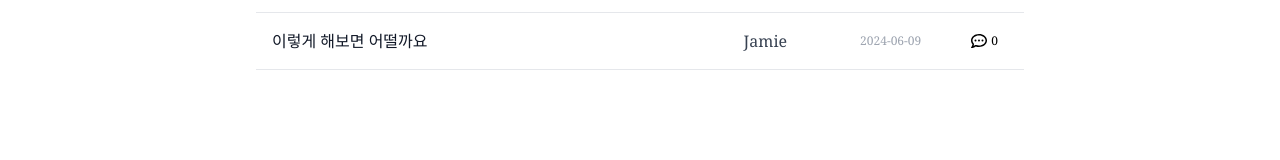
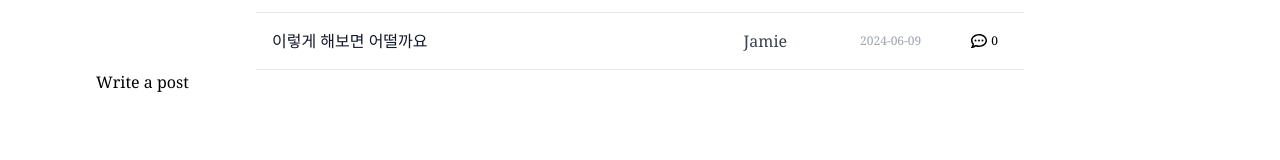
Before and after one commit to ChanYeob1202/Unroasted, a React (Create React App) app: page /community in a window 1280 px wide. Shown: the part 301-461 px from the top of the page. Built offline with nearby package versions, Linux system fonts and the light colour scheme; no server answers.

Commit message:
community name changed

```diff
--- a/src/App.js
+++ b/src/App.js
@@ -4,7 +4,7 @@ import RoutLayout from "./components/layouts/RouteLayout";
 import ProtectedRoutes from "./components/routes/ProtectedRoutes";
 import AdminRoute from './components/routes/AdminRoute'
 import PublicRoutes from "./components/routes/PublicRoutes";
-import BulletinBoard from "./pages/BulletinBoard";
+import BulletinBoard from "./pages/community/BulletinBoard";
 // Page Imports
 import Home from "./pages/Home";
 import Blog from "./pages/Blog";
@@ -14,7 +14,8 @@ import BlogRoutes from "./components/routes/BlogRoutes";
 // Auth Pages
 import SignInPage from './pages/Auth/SignInPage';
 import SignUpPage from './pages/Auth/SignUpPage';
-// Blog Routes
+import CreatePost from "./pages/community/CreatePost";
+//
 
 function App() {
   return (
@@ -57,6 +58,8 @@ function App() {
           {/* Blog Routes */}
           <Route path="blog/*" element={<BlogRoutes />} />
 
+          <Route path = "createPost" element = { <CreatePost />}  />
+
         </Route>
       </Routes>
     </>
--- a/src/components/home/AboutStorySection.jsx
+++ b/src/components/home/AboutStorySection.jsx
@@ -24,7 +24,7 @@ export default function AboutStorySection({opacity}) {
 
             <div className="space-y-4 text-base text-gray-600 leading-relaxed max-w-2xl mx-auto">
               <p>
-                UnRoasted is where I share my personal thoughts and experiences with coffee—from barista life to the stories behind each cup.
+                UnRoasted is where I share my personal thoughts and experiences with coffee—f3rom barista life to the stories behind each cup.
               </p>
               <p>
                 This is my space to reflect on coffee culture, craftsmanship, and the moments that make this journey meaningful.
--- a/src/pages/BulletinBoard.jsx
+++ b/src/pages/community/BulletinBoard.jsx
@@ -4,6 +4,7 @@ import { motion } from 'framer-motion';
 import { FaRegCommentDots } from "react-icons/fa6";
 
 export default function BulletinBoard() {
+
   /*
     1. Title
     2. Number of Comments
@@ -65,6 +66,11 @@ export default function BulletinBoard() {
 
         ))}
       </div>
+      <button>
+        <Link to = "/createPost">
+          Write a post
+        </Link>
+      </button>
     </div>
   )
 }
--- /dev/null
+++ b/src/pages/community/CreatePost.jsx
@@ -0,0 +1,21 @@
+import React from 'react'
+
+export default function CreatePost() {
+
+    /*
+        this page is only for users
+
+        title
+        content
+        submit button
+        onsubmit => addDoc() to fireStore "posts" collection
+    */
+
+  return (
+    <div className = "flex py-20 justify-center min-h-screen">
+
+
+
+    </div>
+  )
+}
```
